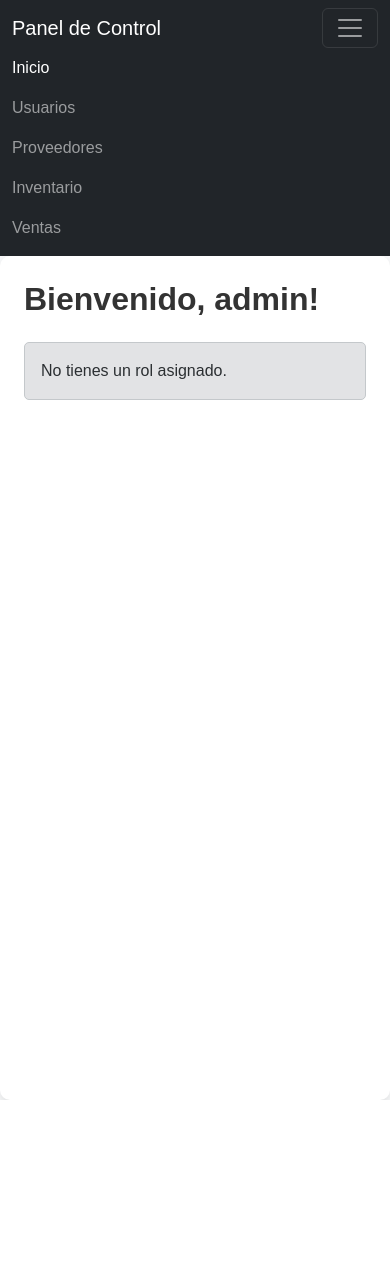
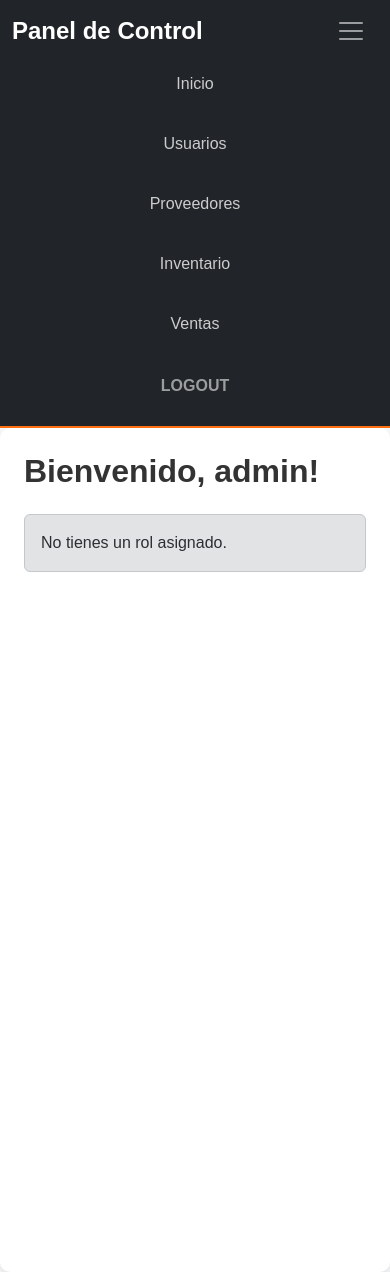
Before and after one commit to tomas-tissera/Gestor-Stock, a Django app: page /role-based/ in a window 390 px wide, after a click that opens the changed part. Before the commit the page ends 1100 px from the top, so only its background shows below. Run offline with Django 5.2, Linux system fonts and the light colour scheme; a user stored in the database is signed in.

Commit message:
se agrego logout

```diff
--- a/myproject/myapp/static/css/styles.css
+++ b/myproject/myapp/static/css/styles.css
@@ -13,114 +13,130 @@ body {
 .sidebar {
     background-color: #343a40;
     height: 100vh;
+    padding-top: 20px;
+    width: 250px;
+    position: fixed;
+    top: 0;
+    left: 0;
+    box-shadow: 2px 0 5px rgba(0, 0, 0, 0.1);
 }
 
 .sidebar-title {
-    font-size: 1.5rem;
+    font-size: 1.6rem;
     color: #fff;
     font-weight: bold;
+    padding-left: 20px;
 }
 
 .sidebar-nav .nav-item {
-    margin-bottom: 10px;
+    margin-bottom: 15px;
 }
 
 .sidebar-nav .nav-link {
-    font-size: 1rem;
+    font-size: 1.1rem;
     color: #ccc;
+    padding-left: 20px;
+    transition: color 0.3s ease, background-color 0.3s ease;
 }
 
 .sidebar-nav .nav-link:hover {
     color: #FF6F0F;
     text-decoration: none;
+    background-color: #495057;
 }
 
 
 /* Contenido principal */
 
 .main-content {
+    margin-left: 250px;
     background-color: #ffffff;
     min-height: 100vh;
     box-shadow: 0 4px 10px rgba(0, 0, 0, 0.1);
     border-radius: 10px;
+    padding: 30px;
+    transition: margin-left 0.3s ease-in-out;
 }
+
+
+/* Mensaje de bienvenida */
 
 .welcome-message {
     color: #333;
     font-size: 2rem;
     font-weight: 600;
-}
-
-.role-alert {
-    border-radius: 5px;
     margin-bottom: 20px;
 }
 
-.action-buttons .action-btn {
+
+/* Estilos del Logout */
+
+.logout-btn {
+    background-color: transparent;
+    border: none;
+    color: #FF6F0F;
     font-size: 1rem;
-    padding: 12px;
-    border-radius: 5px;
-    text-align: center;
-    transition: background-color 0.3s;
+    font-weight: 600;
+    padding: 10px 15px;
+    text-transform: uppercase;
+    cursor: pointer;
+    transition: color 0.3s ease, transform 0.3s ease;
 }
 
-.action-buttons .action-btn:hover {
-    opacity: 0.9;
+.logout-btn:hover {
+    color: #c82333;
+    /* Color rojo en hover */
+    transform: scale(1.05);
+    /* Efecto de expansión al hacer hover */
+}
+
+.logout-btn:focus {
+    outline: none;
 }
 
 
-/* Estilos según el rol */
+/* Navbar */
 
-.role-alert-info {
-    background-color: #d1ecf1;
-    color: #0c5460;
+.navbar {
+    background-color: #343a40;
+    border-bottom: 2px solid #FF6F0F;
 }
 
-.role-alert-warning {
-    background-color: #fff3cd;
-    color: #856404;
+.navbar-brand {
+    color: #fff;
+    font-size: 1.5rem;
+    font-weight: bold;
 }
 
-.role-alert-secondary {
-    background-color: #e2e3e5;
-    color: #383d41;
+.navbar-nav .nav-item .nav-link {
+    color: #ccc;
+    transition: color 0.3s ease;
 }
 
-.action-buttons .action-btn {
-    width: 100%;
+.navbar-nav .nav-item .nav-link:hover {
+    color: #FF6F0F;
 }
 
 
-/* Botones por rol */
+/* Responsive Design */
 
-.btn-primary {
-    background-color: #007bff;
+@media (max-width: 768px) {
+    .sidebar {
+        width: 100%;
+        height: auto;
+        position: relative;
+        box-shadow: none;
+    }
+    .main-content {
+        margin-left: 0;
+    }
+    .navbar .navbar-toggler {
+        border: none;
+    }
+    .navbar-collapse {
+        text-align: center;
+    }
+    .navbar-nav .nav-item {
+        margin: 10px 0;
+    }
 }
-
-.btn-primary:hover {
-    background-color: #0056b3;
-}
-
-.btn-success {
-    background-color: #28a745;
-}
-
-.btn-success:hover {
-    background-color: #218838;
-}
-
-.btn-danger {
-    background-color: #dc3545;
-}
-
-.btn-danger:hover {
-    background-color: #c82333;
-}
-
-.btn-info {
-    background-color: #17a2b8;
-}
-
-.btn-info:hover {
-    background-color: #138496;
-}
--- a/myproject/myapp/templates/login.html
+++ b/myproject/myapp/templates/login.html
@@ -17,6 +17,7 @@
     <div class="container d-flex justify-content-center align-items-center vh-100">
         <div class="card p-4 shadow-lg" style="max-width: 400px; width: 100%;">
             <h2 class="text-center mb-4">Iniciar sesión</h2>
+
             <form method="post">
                 {% csrf_token %}
                 <div class="mb-3">
@@ -29,6 +30,7 @@
                 </div>
                 <button type="submit" class="btn btn-primary w-100">Iniciar sesión</button>
             </form>
+
         </div>
     </div>
 
--- a/myproject/myapp/templates/navbar.html
+++ b/myproject/myapp/templates/navbar.html
@@ -24,16 +24,35 @@
                     <a class="nav-link" href="#">Ventas</a>
                 </li>
                 <!-- Mostrar según el rol del usuario -->
-                {% if role == 'Empleados' %}
+                {% if role == 'empleado' %}
                     <li class="nav-item">
                         <a class="nav-link" href="#">Empleado Dashboard</a>
                     </li>
-                {% elif role == 'Encargado' %}
+                {% elif role == 'encargado' %}
                     <li class="nav-item">
                         <a class="nav-link" href="#">Encargado Dashboard</a>
                     </li>
                 {% endif %}
+                <li class="nav-item">
+                    <form method="post" action="{% url 'logout' %}" class="d-inline">
+                        {% csrf_token %}
+                        <button type="submit" class="btn btn-link logout-btn">Logout</button>
+                    </form>
+                </li>
             </ul>
         </div>
     </div>
 </nav>
+
+<!-- Custom CSS -->
+<style>
+    .logout-btn {
+        text-decoration: none;
+        color: #9b9d9e;
+    }
+    .logout-btn:hover {
+        text-decoration: none;
+        color: #ccc;
+        transition: color 0.3s ease;
+    }
+</style>
--- a/myproject/myapp/urls.py
+++ b/myproject/myapp/urls.py
@@ -2,17 +2,20 @@
 from django.urls import path
 from . import views
 from django.contrib.auth.views import LogoutView
+from .views import CustomLoginView
 
 urlpatterns = [
-    path('login/', views.home_view, name='login'),  # Vista para la raíz
+
+    path('', CustomLoginView.as_view(), name='login'),  # Cambia a CustomLoginView
+    path('login/', CustomLoginView.as_view(), name='login'),
+    path('logout/', LogoutView.as_view(), name='logout'),
     path('role-based/', views.role_based_view, name='role_based_view'),
-    path('logout/', LogoutView.as_view(), name='logout'),  # Aquí debe ser 'logout'
 
     #url gestion de empleados
     path('gestion_empleados/', views.gestion_empleados, name='gestion_empleados'),
     path('gestion_empleados/crear/', views.crear_empleado, name='crear_empleado'),
     path('gestion_empleados/editar/<int:id>/', views.editar_empleado, name='editar_empleado'),
     path('gestion_empleados/eliminar/<int:id>/', views.eliminar_empleado, name='eliminar_empleado'),
-
+    path('gestion_empleados/crear/', views.crear_empleado, name='crear_empleado'),
 
 ]
--- a/myproject/myapp/views.py
+++ b/myproject/myapp/views.py
@@ -10,6 +10,11 @@ from django.shortcuts import render, get_object_or_404, redirect
 from .models import Empleados
 from .forms import EmpleadoForm
 from django.contrib.auth.models import User
+from django.contrib.auth.views import LoginView
+
+class CustomLoginView(LoginView):
+    template_name = 'login.html'
+    redirect_authenticated_user = True  # Redirige a usuarios autenticados
 
 
 @login_required
@@ -25,7 +30,6 @@ def role_based_view(request):
         role = 'Invitado'  # Si el usuario no tiene rol asignado
 
     return render(request, 'role_based_template.html', {'role': role})
-
 
 def home_view(request):
     return render(request, 'home.html')
@@ -50,7 +54,8 @@ class CustomLoginView(LoginView):
 #Gestion de empleados
 def gestion_empleados(request):
     # Filtrar los empleados que están en el grupo 'Empleados'
-    empleados = Empleados.objects.all()  # Obtener todos los empleados
+    empleados = Empleados.objects.all()
+
     return render(request, 'empleados_gestion.html', {'empleados': empleados})
 
 
@@ -62,28 +67,25 @@ def crear_empleado(request):
         apellido = request.POST.get('apellido')
         telefono = request.POST.get('telefono')
         email = request.POST.get('email')
-        rol = request.POST.get('rol')  # Obtén el rol desde el formulario
+        rol = request.POST.get('rol')
 
-        # Verificar si el rol es válido (esto es opcional, pero te ayuda a prevenir problemas)
-        if rol not in ['Empleado', 'Encargado']:
-            rol = 'Empleado'  # Asignar un valor predeterminado si el rol no es válido
-
-        # Crear el nuevo usuario
-        user = User.objects.create_user(username=email, email=email, password='temp_password')
+        # Crear el nuevo usuario (solo si no existe ya)
+        user = User.objects.create_user(username=email, email=email, password='temp_password')  # O usa otro campo como username
 
         # Crear el nuevo empleado
         empleado = Empleados.objects.create(
-            user=user,
+            user=user,  # Asocia el usuario
             nombre=nombre,
             apellido=apellido,
             telefono=telefono,
             email=email,
-            rol=rol  # Asegúrate de que el rol esté asignado
+            rol=rol
         )
 
-        return redirect('gestion_empleados')  # Redirige a la vista de gestión de empleados
+        return redirect('gestion_empleados')  # Redirige a la vista de gestión de empleados después de crear el empleado
 
     return render(request, 'empleados/crear_empleado.html')
+
 def editar_empleado(request, id):
     empleado = get_object_or_404(Empleados, id=id)  # Obtener el empleado por ID
     if request.method == 'POST':
--- a/myproject/myproject/settings.py
+++ b/myproject/myproject/settings.py
@@ -41,6 +41,7 @@ INSTALLED_APPS = [
 ]
 LOGIN_URL = '/login/'
 LOGIN_REDIRECT_URL = '/role-based/'  # Después de login, redirige a 'role-based/'
+LOGOUT_REDIRECT_URL = '/login/'  # Redirige al login después del logout
 
 MIDDLEWARE = [
     'django.middleware.security.SecurityMiddleware',
@@ -128,3 +129,5 @@ STATICFILES_DIRS = [
 # https://docs.djangoproject.com/en/5.1/ref/settings/#default-auto-field
 
 DEFAULT_AUTO_FIELD = 'django.db.models.BigAutoField'
+CSRF_TRUSTED_ORIGINS = ['http://localhost', 'http://127.0.0.1']
+SESSION_ENGINE = 'django.contrib.sessions.backends.db'
```
Also changed, not shown: myproject/db.sqlite3.
